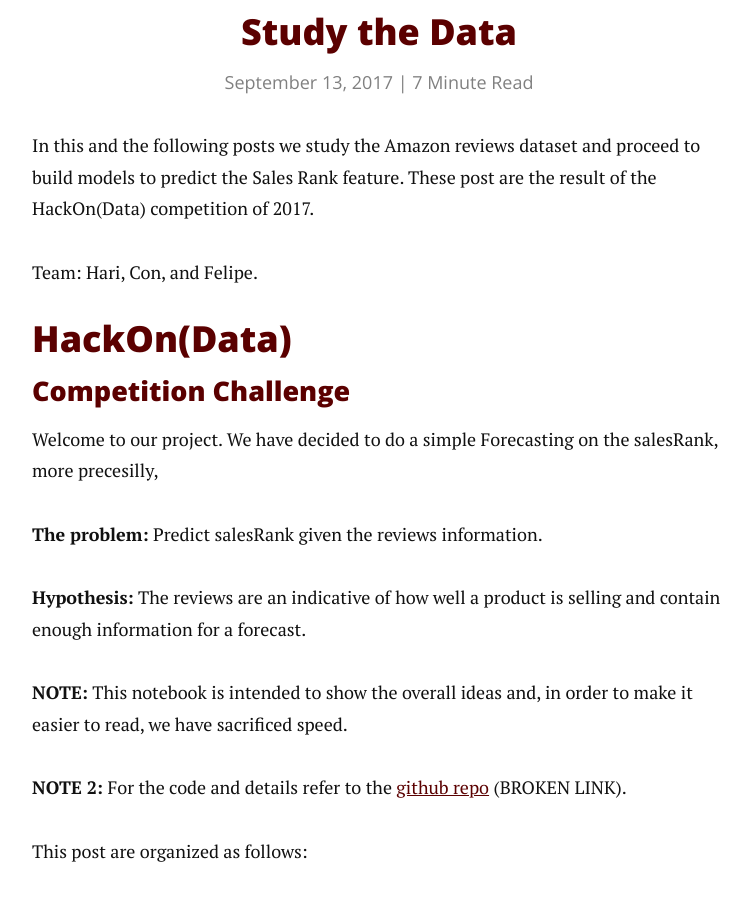
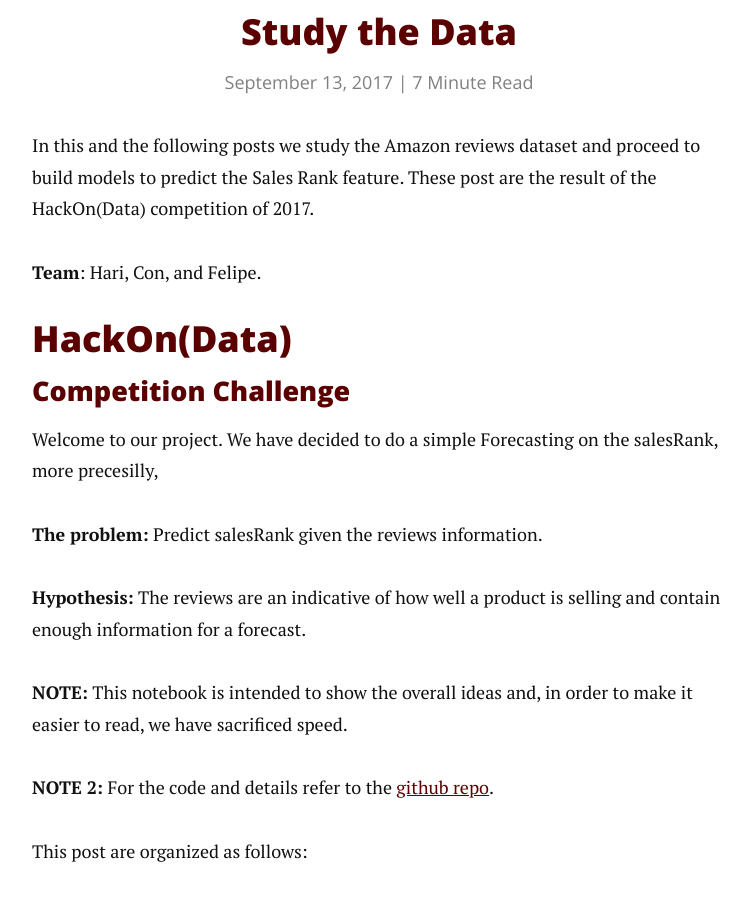
Before and after one commit to luisguiserrano/Scy1505.github.io, a Jekyll site: the page built from _posts/2017-9-13-Study_the_data.md, in a window 1280 px wide and 900 px high, scrolled down 297 px. Shown: the whole window, without its empty margins (261-1012 px from the left). Built offline with Jekyll 4.4.1, drawn with Linux system fonts in a browser that asks for light colours; nearby versions of some CDN libraries.

Commit message:
Fix typo and broken link

```diff
--- a/_posts/2017-9-13-Study_the_data.md
+++ b/_posts/2017-9-13-Study_the_data.md
@@ -21,7 +21,7 @@
 
 **NOTE:** This notebook is intended to show the overall ideas and, in order to make it easier to read, we have sacrificed speed.
 
-**NOTE 2:** For the code and details refer to the [github repo]() (BROKEN LINK).
+**NOTE 2:** For the code and details refer to the [github repo](https://github.com/Scy1505/hackon_data).
 
 This post are organized as follows:
 
```
Also changed, not shown: other parts of _posts/2017-9-13-Study_the_data.md (+1 -1 lines).
